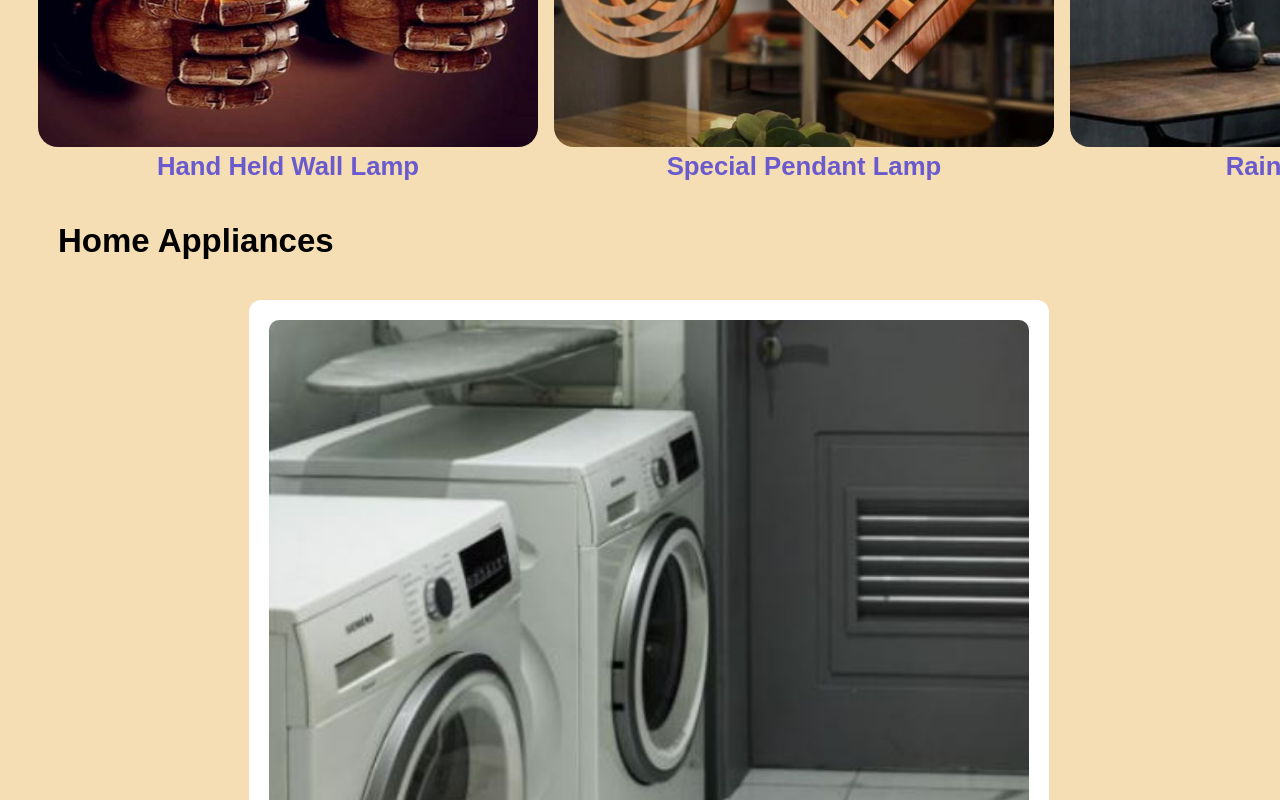
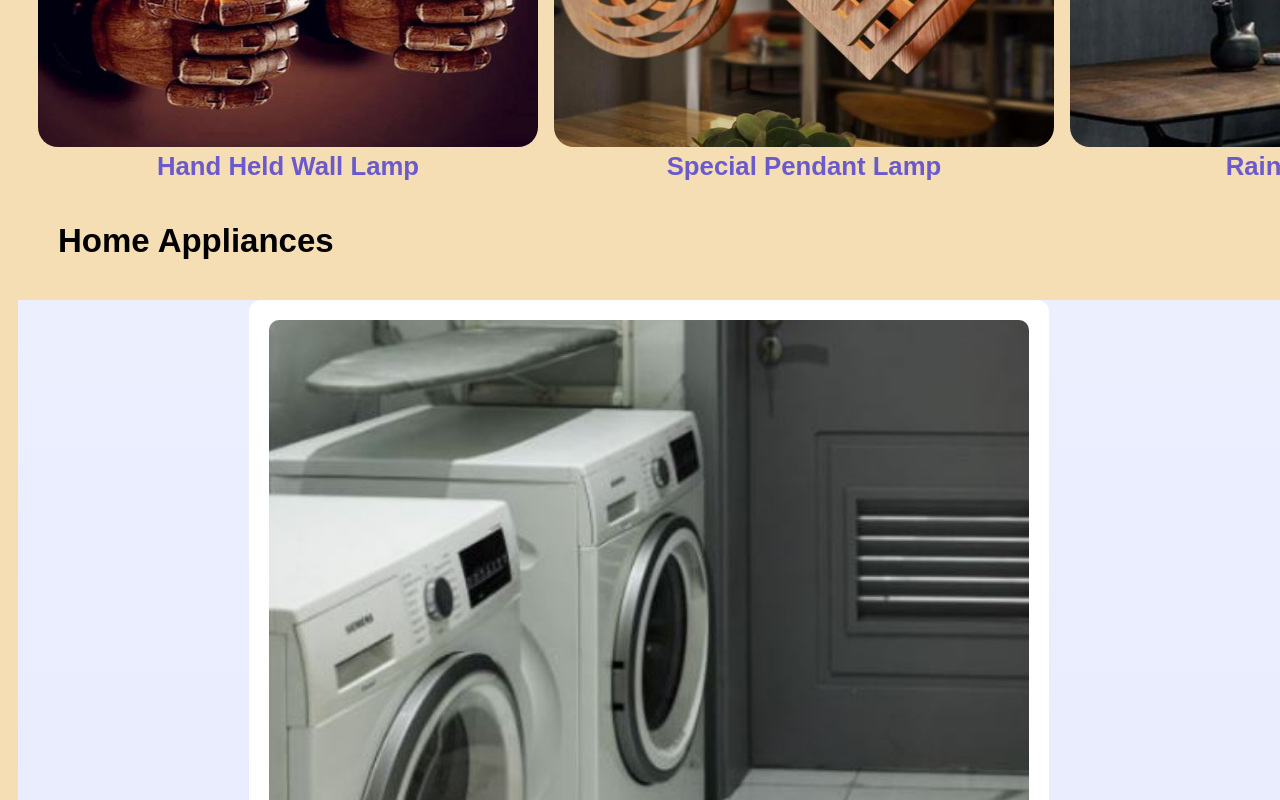
Before and after one commit to Gerrard550/web, a plain HTML site: page interior.html in a window 1280 px wide. Shown: the part 3080-3880 px from the top of the page. Drawn offline with nearby package versions, Linux system fonts and the light colour scheme; a web font is replaced by a local one.

Commit message:
accesories

```diff
--- a/interior.css
+++ b/interior.css
@@ -155,7 +155,8 @@ a {
     justify-content: center;
     align-items: center;
     width: 100%;
-    height: 90%;
+    min-height: 100vh;
+    background: linear-gradient(#eceffe, #ced6fb);
 
 }
 
```
